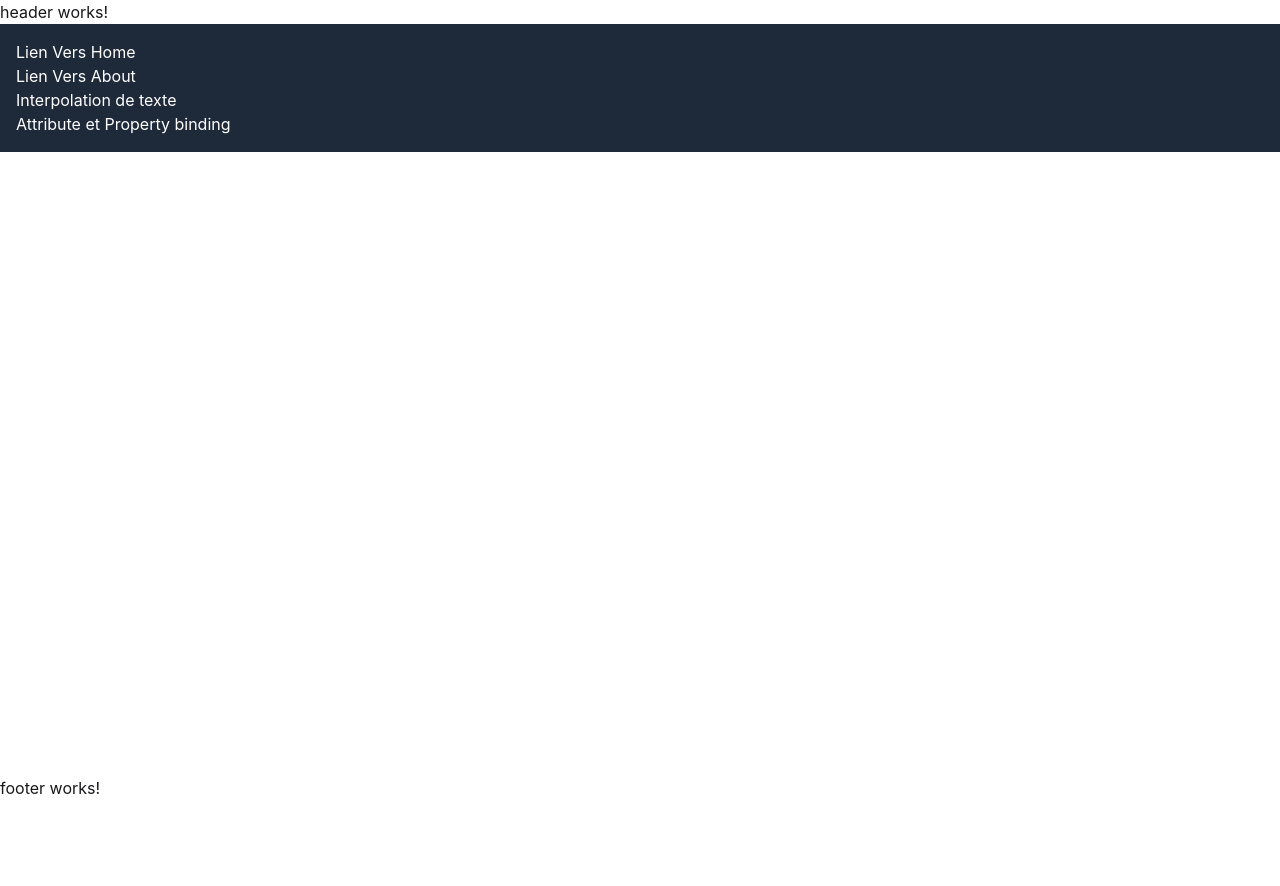
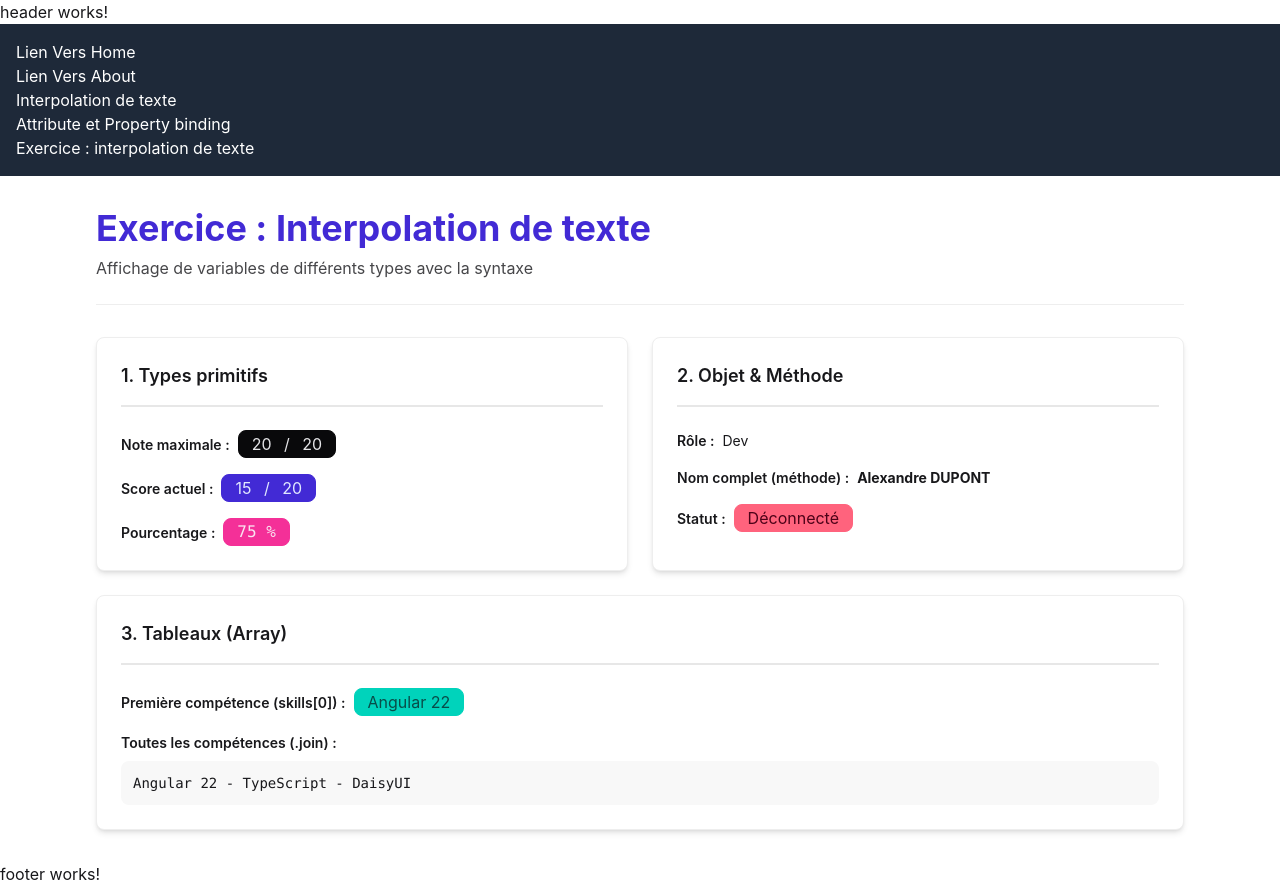
Before and after one commit to GuillaumeItier/cours-angular, an Angular app: page /text-interpolation-exercice in a window 1280 px wide. Before the commit this address led to /. Before the commit the page ends 800 px from the top, so only its background shows below. Built offline with nearby package versions, Linux system fonts and the light colour scheme.

Commit message:
feat: add text interpolation exercice page

```diff
--- a/src/app/app.routes.ts
+++ b/src/app/app.routes.ts
@@ -3,7 +3,7 @@ import { Routes } from '@angular/router';
 import { About } from './pages/about/about';
 import { TextInterpolationLesson } from './pages/lessons/text-interpolation-lesson/text-interpolation-lesson';
 import { AttributesBindingLesson } from './pages/lessons/attributes-binding-lesson/attributes-binding-lesson';
-
+import { TextInterpolationExercice } from './pages/exercices/text-interpolation-exercice/text-interpolation-exercice';
 export const routes: Routes = [
   //! Route pour la page À propos (classique)
   { path: 'about', component: About },
@@ -18,5 +18,6 @@ export const routes: Routes = [
   },
   { path: 'text-interpolation-lesson', component: TextInterpolationLesson },
   { path: 'attributes-binding-lesson', component: AttributesBindingLesson },
+  { path: 'text-interpolation-exercice', component: TextInterpolationExercice },
 
 ];
--- a/src/app/components/layouts/header/header.html
+++ b/src/app/components/layouts/header/header.html
@@ -6,6 +6,7 @@
       <li><a routerLink="/about">Lien Vers About</a></li>
       <li><a routerLink="/text-interpolation-lesson">Interpolation de texte</a></li>
       <li><a routerLink="/attributes-binding-lesson">Attribute et Property binding</a></li>
+      <li><a routerLink="/text-interpolation-exercice">Exercice : interpolation de texte</a></li>
     </ul>
   </nav>
 </div>
--- /dev/null
+++ b/src/app/pages/exercices/text-interpolation-exercice/text-interpolation-exercice.html
@@ -0,0 +1,104 @@
+<div class="mx-auto w-full max-w-6xl px-4 py-8 sm:px-6 lg:px-8">
+  <!-- En-tête de la page -->
+  <div class="mb-8 border-b border-base-300 pb-6">
+    <!-- À remplacer par : courseTitle -->
+    <h1 class="text-3xl font-bold text-primary sm:text-4xl">Exercice : Interpolation de texte</h1>
+    <p class="mt-2 text-base-content/80">
+      Affichage de variables de différents types avec la syntaxe
+    </p>
+  </div>
+
+  <div class="grid grid-cols-1 gap-6 md:grid-cols-2">
+    <!-- 1. Types primitifs -->
+    <section class="card border border-base-300 bg-base-100 shadow-md" aria-labelledby="titre-primitifs">
+      <div class="card-body">
+        <h2 id="titre-primitifs" class="card-title text-lg">1. Types primitifs</h2>
+        <div class="divider mt-0 mb-2"></div>
+
+        <dl class="space-y-4">
+          <div class="flex flex-wrap items-center gap-x-2 gap-y-1">
+            <dt class="font-semibold">Note maximale :</dt>
+            <dd>
+              <span class="badge badge-neutral badge-lg">{{maxScore}}
+                <span aria-hidden="true">&nbsp;/&nbsp;</span><span class="sr-only"> sur </span> 20
+              </span>
+            </dd>
+          </div>
+
+          <div class="flex flex-wrap items-center gap-x-2 gap-y-1">
+            <dt class="font-semibold">Score actuel :</dt>
+            <dd>
+              <span class="badge badge-primary badge-lg">
+                {{currentScore}}<span aria-hidden="true">&nbsp;/&nbsp;</span><span class="sr-only"> sur </span> 20
+              </span>
+            </dd>
+          </div>
+
+          <div class="flex flex-wrap items-center gap-x-2 gap-y-1">
+            <dt class="font-semibold">Pourcentage :</dt>
+            <dd>
+              <span class="badge badge-secondary badge-lg font-mono">{{ (currentScore / maxScore) * 100 }} %</span>
+            </dd>
+          </div>
+        </dl>
+      </div>
+    </section>
+
+    <!-- 2. Objet & méthode -->
+    <section class="card border border-base-300 bg-base-100 shadow-md" aria-labelledby="titre-objet">
+      <div class="card-body">
+        <h2 id="titre-objet" class="card-title text-lg">2. Objet &amp; Méthode</h2>
+        <div class="divider mt-0 mb-2"></div>
+
+        <dl class="space-y-4">
+          <div class="flex flex-wrap items-center gap-x-2 gap-y-1">
+            <dt class="font-semibold">Rôle :</dt>
+            <dd>{{user.role}}</dd>
+          </div>
+
+          <div class="flex flex-wrap items-center gap-x-2 gap-y-1">
+            <dt class="font-semibold">Nom complet (méthode) :</dt>
+            <dd class="font-bold">{{user.firstName}} {{user.lastName}}</dd>
+          </div>
+
+          <div class="flex flex-wrap items-center gap-x-2 gap-y-1">
+            <dt class="font-semibold">Statut :</dt>
+            <dd>
+              <span class="badge badge-error badge-lg">{{ isLoggedIn ? 'Connecté' : 'Déconnecté' }}</span>
+            </dd>
+          </div>
+        </dl>
+      </div>
+    </section>
+
+    <!-- 3. Tableaux -->
+    <section
+      class="card border border-base-300 bg-base-100 shadow-md md:col-span-2"
+      aria-labelledby="titre-tableaux"
+    >
+      <div class="card-body">
+        <h2 id="titre-tableaux" class="card-title text-lg">3. Tableaux (Array)</h2>
+        <div class="divider mt-0 mb-2"></div>
+
+        <dl class="space-y-4">
+          <div class="flex flex-wrap items-center gap-x-2 gap-y-1">
+            <dt class="font-semibold">Première compétence (skills[0]) :</dt>
+            <dd>
+              <span class="badge badge-accent badge-lg">{{skills[0]}}</span>
+            </dd>
+          </div>
+
+          <div class="space-y-2">
+            <dt class="font-semibold">Toutes les compétences (.join) :</dt>
+            <!-- À remplacer par : skills.join(' • ') -->
+            <dd>
+              <code class="block overflow-x-auto rounded-box bg-base-200 p-3 text-sm">
+                {{skills.join(' - ')}}
+              </code>
+            </dd>
+          </div>
+        </dl>
+      </div>
+    </section>
+  </div>
+</div>
--- /dev/null
+++ b/src/app/pages/exercices/text-interpolation-exercice/text-interpolation-exercice.ts
@@ -0,0 +1,27 @@
+import { Component } from '@angular/core';
+
+@Component({
+  imports: [],
+  selector: 'app-text-interpolation-exercice',
+  styleUrl: './text-interpolation-exercice.css',
+  templateUrl: './text-interpolation-exercice.html',
+})
+export class TextInterpolationExercice {
+maxScore: number = 20;
+currentScore: number = 15;
+percent: number = this.currentScore/this.maxScore*100;
+
+user: { firstName: string; lastName: string; role: string } = {
+    firstName: 'Alexandre',
+    lastName: 'DUPONT',
+    role: 'Dev',
+  };
+isLoggedIn: boolean = false;
+
+getFullName(): string {
+  return `${this.user.firstName} ${this.user.lastName}`;
+}
+
+skills: string[] = ['Angular 22', 'TypeScript', 'DaisyUI'];
+
+}
```
Also changed, not shown: src/app/pages/exercices/text-interpolation-exercice/text-interpolation-exercice.css (added), 1 other file (tests, documents, lock files or other folders).
